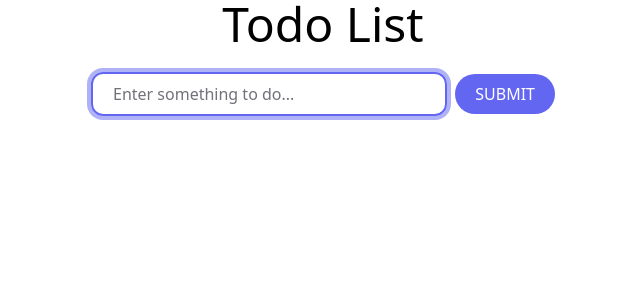
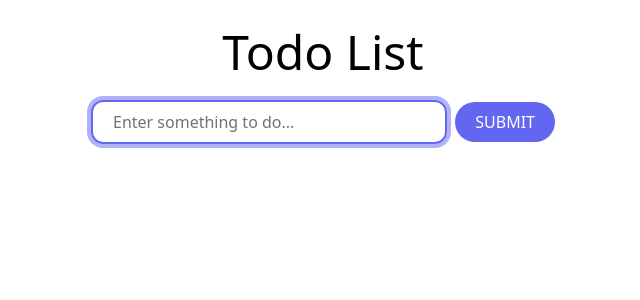
Before and after one commit to hermanconnor/react-todo-list, a React (Vite) app: page / in a window 1280 px wide. Shown: the top 300 px of the page, without its empty margins (317-957 px from the left). Built offline with nearby package versions, Linux system fonts and the light colour scheme.

Commit message:
Start context provider component

```diff
--- a/src/App.tsx
+++ b/src/App.tsx
@@ -6,7 +6,7 @@ function App() {
   return (
     <main>
       <Toaster richColors position="bottom-center" />
-      <div className="container mx-auto px-5">
+      <div className="container mx-auto px-5 py-7">
         <h1 className="text-center text-5xl">Todo List</h1>
         <AddTodoForm />
       </div>
--- /dev/null
+++ b/src/components/TodoItem.tsx
@@ -0,0 +1,5 @@
+const TodoItem = () => {
+  return <div>TodoItem</div>;
+};
+
+export default TodoItem;
--- /dev/null
+++ b/src/components/TodoList.tsx
@@ -0,0 +1,7 @@
+import { motion } from "framer-motion";
+
+const TodoList = () => {
+  return <motion.ul></motion.ul>;
+};
+
+export default TodoList;
--- /dev/null
+++ b/src/context/TodoProvider.tsx
@@ -0,0 +1,13 @@
+import { createContext } from "react";
+
+interface Props {
+  children: React.ReactNode;
+}
+
+export const TodoContext = createContext(undefined);
+
+const TodoProvider = ({ children }: Props) => {
+  return <TodoContext.Provider>{children}</TodoContext.Provider>;
+};
+
+export default TodoProvider;
```
